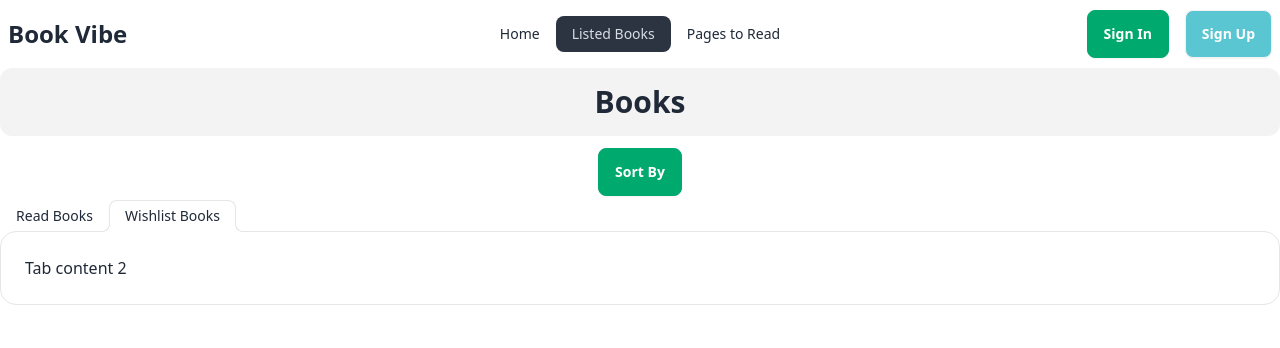
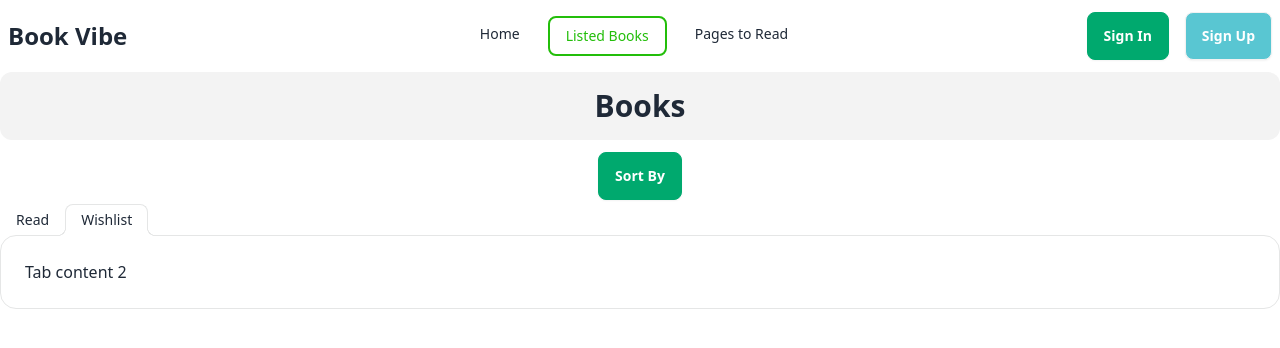
Before and after one commit to MASHRAFI47/Book-Vibe, a React (Vite) app: page /listed-books in a window 1280 px wide. Shown: the top 348 px of the page. Built offline with nearby package versions, Linux system fonts and the light colour scheme; a web font is replaced by a local one.

Commit message:
listed book read items added

```diff
--- a/src/components/Header/Header.jsx
+++ b/src/components/Header/Header.jsx
@@ -2,11 +2,18 @@ import { Link, NavLink } from "react-router-dom"
 
 const Header = () => {
     const links = <>
-        <li><NavLink to={'/'}>Home</NavLink></li>
-        <li><NavLink to={'/listed-books'}>Listed Books</NavLink></li>
-        <li><NavLink to={'/pages-to-read'}>Pages to Read</NavLink></li>
+        <li className="lg:mr-3"><NavLink to={'/'} className={({ isActive, isPending }) =>
+            isPending ? "pending" : isActive ? "text-[#23BE0A] border-solid border-[#23BE0A] border-2" : ""
+        }>Home</NavLink></li>
+        <li className="lg:mr-3"><NavLink to={'/listed-books'} className={({ isActive, isPending }) =>
+            isPending ? "pending" : isActive ? "text-[#23BE0A] border-solid border-[#23BE0A] border-2" : ""
+        }>Listed Books</NavLink></li>
+        <li className="lg:mr-3"><NavLink to={'/pages-to-read'} className={({ isActive, isPending }) =>
+            isPending ? "pending" : isActive ? "text-[#23BE0A] border-solid border-[#23BE0A] border-2" : ""
+        }>Pages to Read</NavLink></li>
     </>
     return (
+        <nav>
             <div className="navbar bg-base-100">
                 <div className="navbar-start">
                     <div className="dropdown">
@@ -29,6 +36,7 @@ const Header = () => {
                     <a className="btn bg-[#59C6D2] text-white">Sign Up</a>
                 </div>
             </div>
+        </nav>
     )
 }
 
--- a/src/index.css
+++ b/src/index.css
@@ -3,11 +3,6 @@
 @tailwind components;
 @tailwind utilities;
 
-/* @layer base {
-    html {
-        font-family: "Proxima Nova", system-ui, sans-serif;
-    }
-} */
 
 .font-worksans {
     font-family: "Work Sans"
@@ -17,7 +12,11 @@
     font-family: "Playfair Display", serif;
 }
 
-
 section {
     margin-top: 70px;
 }
+
+:where(.menu li:not(.menu-title, .disabled) > *:not(ul, details, .menu-title)):not(summary, .active, .btn).focus, :where(.menu li:not(.menu-title, .disabled) > *:not(ul, details, .menu-title)):not(summary, .active, .btn):focus, :where(.menu li:not(.menu-title, .disabled) > *:not(ul, details, .menu-title)):is(summary):not(.active, .btn):focus-visible, :where(.menu li:not(.menu-title, .disabled) > details > summary:not(.menu-title)):not(summary, .active, .btn).focus, :where(.menu li:not(.menu-title, .disabled) > details > summary:not(.menu-title)):not(summary, .active, .btn):focus, :where(.menu li:not(.menu-title, .disabled) > details > summary:not(.menu-title)):is(summary):not(.active, .btn):focus-visible {
+    color: #23BE0A;
+    background-color: transparent;
+}
--- a/src/pages/ListedBooks/ListedBooks.jsx
+++ b/src/pages/ListedBooks/ListedBooks.jsx
@@ -1,34 +1,34 @@
-// import { useState } from "react"
-// import { useLoaderData } from "react-router-dom";
-// import { getFromLocalStorage } from "../../utils/localStorage";
+import { useEffect, useState } from "react"
+import { Link, useLoaderData } from "react-router-dom";
+import { getFromLocalStorage } from "../../utils/localStorage";
 
-// import { CiLocationOn } from "react-icons/ci";
-// import { LuUsers2 } from "react-icons/lu";
-// import { MdOutlineInsertPageBreak } from "react-icons/md";
+import { CiLocationOn } from "react-icons/ci";
+import { LuUsers2 } from "react-icons/lu";
+import { MdOutlineInsertPageBreak } from "react-icons/md";
 
 
 
 const ListedBooks = () => {
-  // const [readBooks, setReadBooks] = useState([])
+  const [readBooks, setReadBooks] = useState([])
 
-  // const allBooks = useLoaderData()
+  const allBooks = useLoaderData()
 
 
-  // useEffect(() => {
-  //   const storedLocalData = getFromLocalStorage();
+  useEffect(() => {
+    const storedLocalData = getFromLocalStorage();
 
-  //   if (allBooks.length > 0) {
-  //     const booksApplied = [];
-  //     for (const id of storedLocalData) {
-  //       const bookId = id.id;
-  //       const book = allBooks.find(book => book.id == bookId)
-  //       if (book) {
-  //         booksApplied.push(book)
-  //       }
-  //     }
-  //     setReadBooks(booksApplied)
-  //   }
-  // }, [allBooks]);
+    if (allBooks.length > 0) {
+      const booksApplied = [];
+      for (const id of storedLocalData) {
+        const bookId = id.id;
+        const book = allBooks.find(book => book.id == bookId)
+        if (book) {
+          booksApplied.push(book)
+        }
+      }
+      setReadBooks(booksApplied)
+    }
+  }, [allBooks]);
 
   return (
     <div>
@@ -49,19 +49,19 @@ const ListedBooks = () => {
 
       {/* Tabs */}
       <div role="tablist" className="tabs tabs-lifted">
-        <input type="radio" name="my_tabs_2" role="tab" className="tab" aria-label="Read Books" />
+        <input type="radio" name="my_tabs_2" role="tab" className="tab" aria-label="Read" />
         <div role="tabpanel" className="tab-content bg-base-100 border-base-300 rounded-box p-6">
-          {/* <div>
+          <div>
             {readBooks.map((readBook, index) => (
-              <div key={index}>
-                <div className="grid grid-cols-2">
-                  <div className="">
-                    <img src={readBook.image} className="bg-[#1313130D] p-5" alt="" />
+              <div key={index} className="mt-0 md:mt-6 border p-0 md:p-3 rounded-xl">
+                <div className="flex items-center">
+                  <div className="w-1/3">
+                    <img src={readBook.image} className="bg-[#1313130D] p-5 w-full md:w-1/2" alt="" />
                   </div>
-                  <div className="">
+                  <div className="w-2/3">
                     <h1 className="font-playfair text-2xl font-bold">{readBook.bookName}</h1>
                     <p>By: {readBook.author}</p>
-                    <div className="flex items-center">
+                    <div className="items-center hidden md:inline-flex">
                       <span className="font-bold mt-2 mr-4">Tag</span>
                       <div className="flex gap-2 items-center">
                         {
@@ -74,23 +74,45 @@ const ListedBooks = () => {
                       </div>
                     </div>
 
-                    <div>
-                      <div className="flex gap-5">
+                    {/* mobile */}
+                    <div className="flex items-center md:hidden">
+                      <div className="flex gap-2 items-center">
+                        {
+                          readBook.tags.map((tag, index) =>
+                            <div className="bg-[#23BE0A33] p-1 px-2 rounded-xl text-[#23BE0A]" key={index}>
+                              #{tag}
+                            </div>)
+                        }
+                      </div>
+                      <p className="mt-3 items-center text-[#131313CC] hidden md:inline-flex">  <CiLocationOn /> Year of Publishing: {readBook.yearOfPublishing}</p>
+
+                    </div>
+
+                    <div className="border-b-2">
+                      <div className="flex flex-col md:flex-row gap-0 md:gap-5">
+                        <p className="mt-3 items-center text-[#131313CC] inline-flex md:hidden">  <CiLocationOn /> Year of Publishing: {readBook.yearOfPublishing}</p>
                         <p className="flex items-center text-[#131313CC]"><LuUsers2 /> Publisher: {readBook.publisher}</p>
                         <p className="flex items-center text-[#131313CC]"><MdOutlineInsertPageBreak /> Page: {readBook.totalPages}</p>
                       </div>
                     </div>
+
+                    <div>
+                      <p>Category: {readBook.category}</p>
+                      <p>Rating: {readBook.rating}</p>
+                      <Link to={`/book-details/${readBook.id}`}>View</Link>
+                    </div>
+
                   </div>
 
                 </div>
               </div>
             ))}
-          </div> */}
+          </div>
         </div>
 
 
 
-        <input type="radio" name="my_tabs_2" role="tab" className="tab" aria-label="Wishlist Books" checked />
+        <input type="radio" name="my_tabs_2" role="tab" className="tab" aria-label="Wishlist" checked />
         <div role="tabpanel" className="tab-content bg-base-100 border-base-300 rounded-box p-6">Tab content 2</div>
       </div>
 
--- a/src/pages/PagesToRead/PagesToRead.jsx
+++ b/src/pages/PagesToRead/PagesToRead.jsx
@@ -1,5 +1,7 @@
-import { BarChart, Bar, Cell, XAxis, YAxis, CartesianGrid, ResponsiveContainer } from 'recharts';
+import { BarChart, Bar, Cell, XAxis, YAxis, CartesianGrid, ResponsiveContainer, Tooltip } from 'recharts';
 import { getFromLocalStorage } from '../../utils/localStorage';
+
+import PropTypes from 'prop-types';
 
 const readBook = getFromLocalStorage()
 
@@ -9,7 +11,7 @@ let data = []
 for (const page of readBook) {
   let usingData = {
     name: page.bookName,
-    uv: page.totalPages
+    pages: page.totalPages
   }
   data.push(usingData)
 }
@@ -49,7 +51,8 @@ export default function App() {
           <CartesianGrid strokeDasharray="3 3" />
           <XAxis dataKey="name" />
           <YAxis />
-          <Bar dataKey="uv" fill="#8884d8" shape={<TriangleBar />} label={{ position: 'top' }}>
+          <Tooltip />
+          <Bar dataKey="pages" fill="#8884d8" shape={<TriangleBar />} label={{ position: 'top' }}>
             {data.map((entry, index) => (
               <Cell key={`cell-${index}`} fill={colors[index % 20]} />
             ))}
@@ -57,37 +60,14 @@ export default function App() {
         </BarChart>
       </ResponsiveContainer>
     </div>
-
   );
 }
 
 
-// export default function PagesToRead() {
-//   return (
-//     <BarChart
-//       width={500}
-//       height={300}
-//       data={data}
-//       margin={{
-//         top: 20,
-//         right: 30,
-//         left: 20,
-//         bottom: 5,
-//       }}
-//     >
-//       <CartesianGrid strokeDasharray="3 3" />
-//       <XAxis dataKey="name" />
-//       <YAxis />
-//       {
-//         readBook.map((read, index) => {
-//           return <Bar key={index} dataKey="uv" fill="#8884d8" shape={<TriangleBar />} label={{ position: 'top' }}>
-//           {data.map((entry, index) => (
-//             <Cell key={`cell-${index}`} fill={colors[index % 20]} />
-//           ))}
-//         </Bar>
-//         }
-//         )
-//       }
-//     </BarChart>
-//   );
-// }
+TriangleBar.propTypes = {
+  fill: PropTypes.string,
+  x: PropTypes.number,
+  y: PropTypes.number,
+  width: PropTypes.number,
+  height: PropTypes.number,
+}
```
Lines whose indentation alone changed are shown as unchanged.
